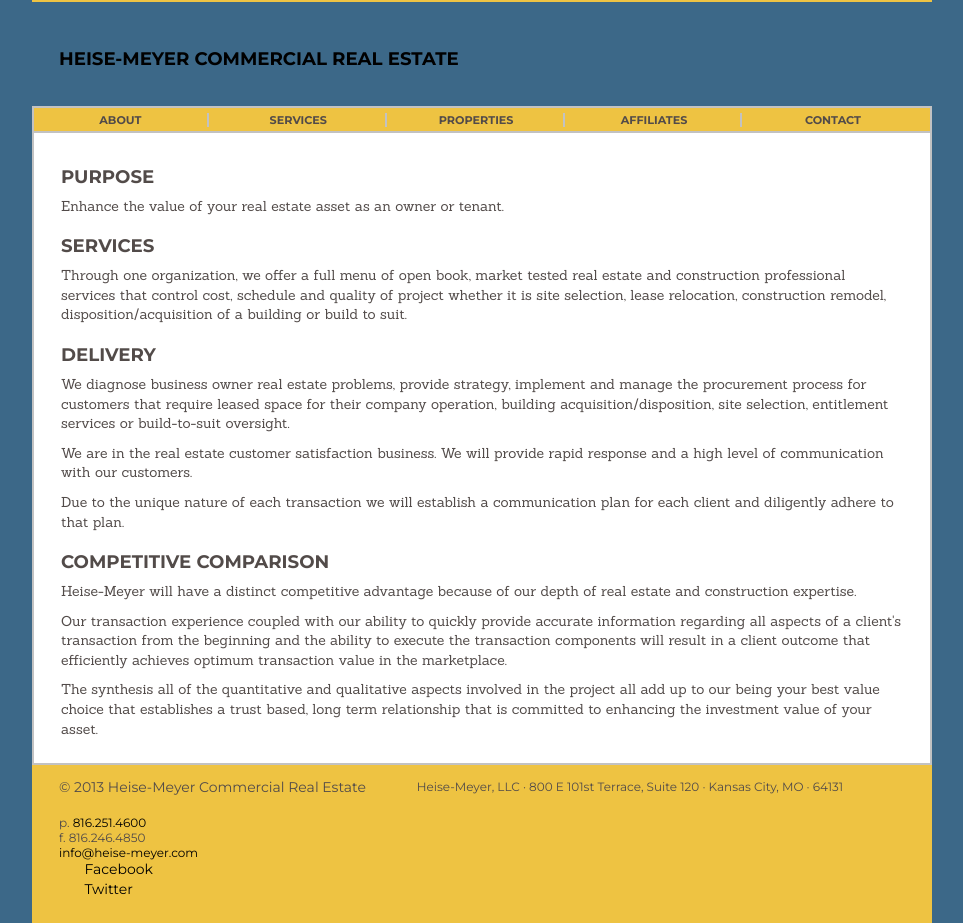
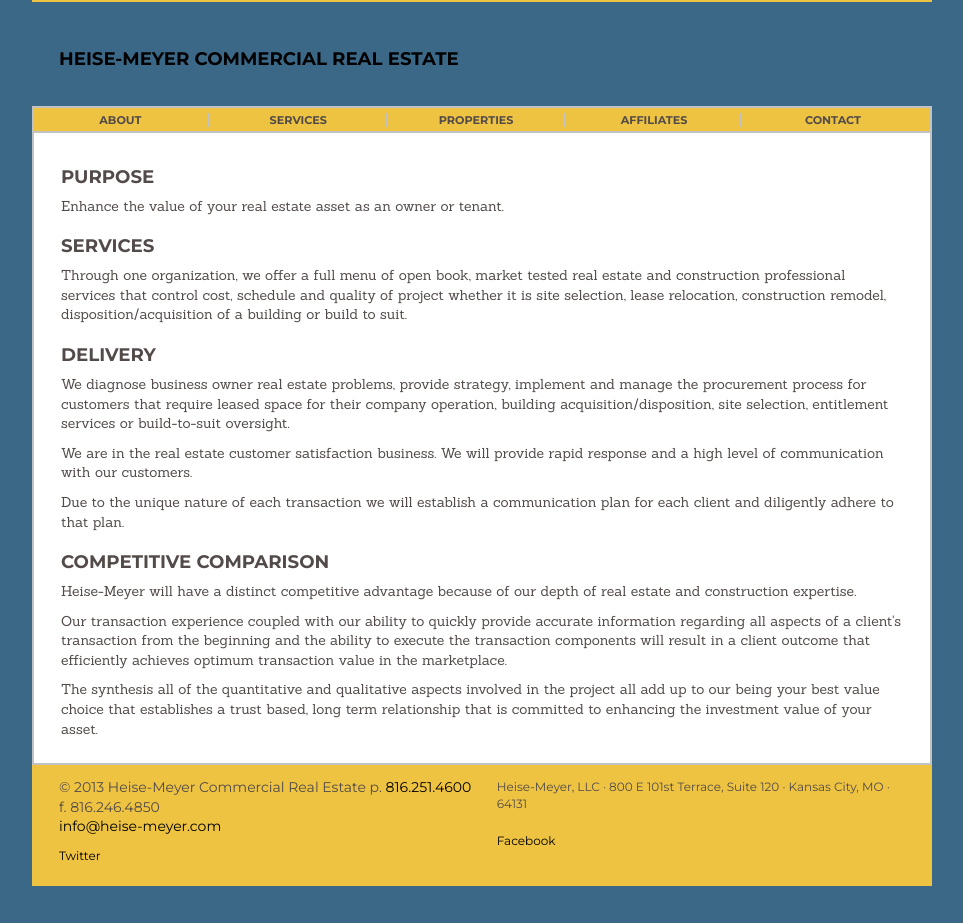
Before and after one commit to jiko/heisemeyer, a Jekyll site: the page built from index.html, in a window 1280 px wide. Shown: the whole page, without its empty margins (158-1121 px from the left). Built offline with Jekyll 4.4.1, drawn with Linux system fonts in a browser that asks for light colours; after the commit the page ends 900 px from its top, so only the background shows below that.

Commit message:
Footer Touchups
I am guessing that there are unnecessary paragraphs within the linked
forms, so I'm attempting to streamline the footer information this way.

```diff
--- a/_layouts/default.html
+++ b/_layouts/default.html
@@ -33,12 +33,9 @@
 
 			</article>
             <footer>
-            	<p>&copy; 2013 Heise-Meyer Commercial Real Estate</p>
-                <p>
+            	<p>&copy; 2013 Heise-Meyer Commercial Real Estate
+                  {% include contact.html %}
                   {% include address.html %}
-                  {% include contact.html %}
-                </p>
-                <p>
                   {% include socialmedia.html %}
                 </p>
             </footer>
```
